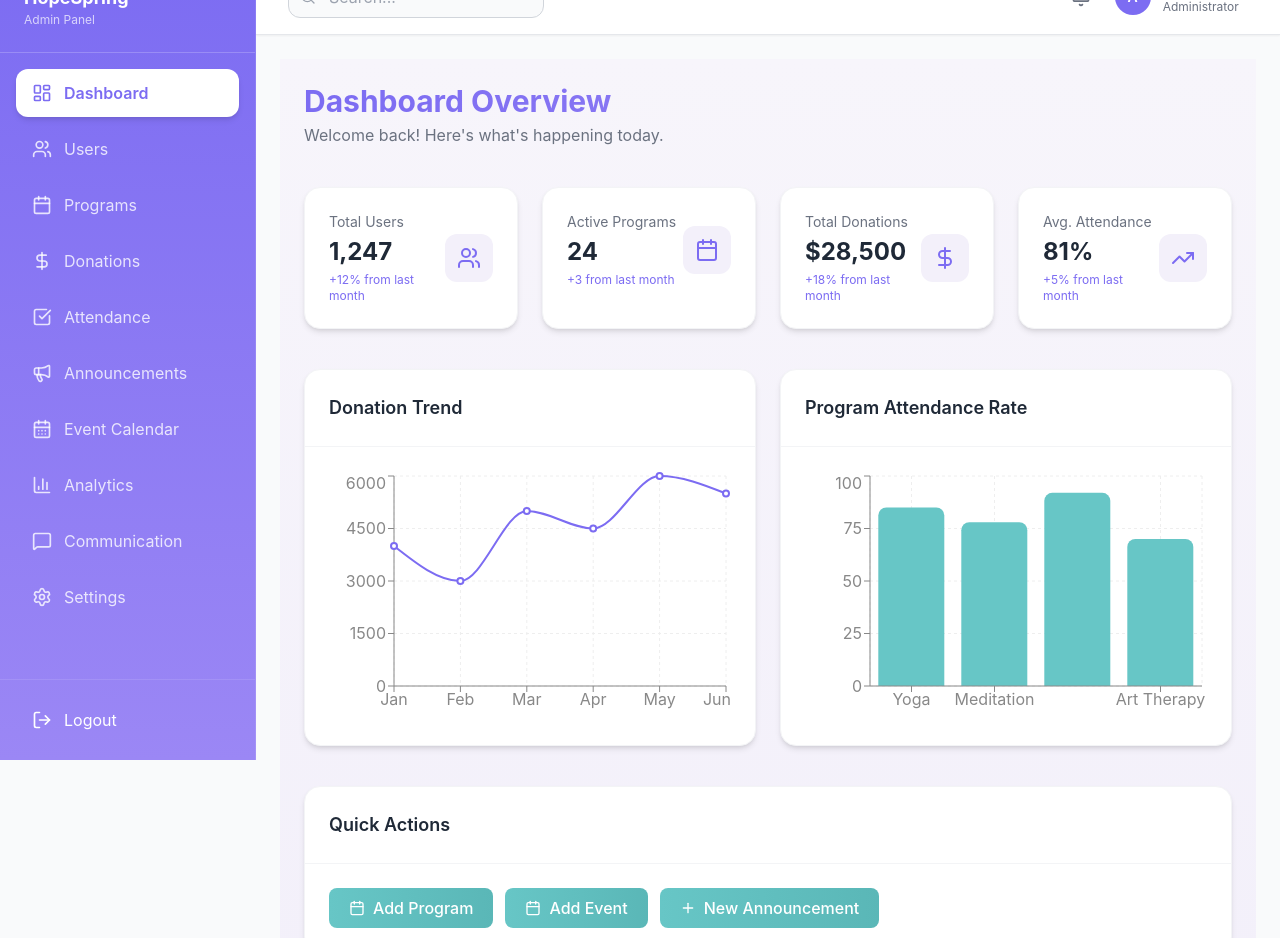
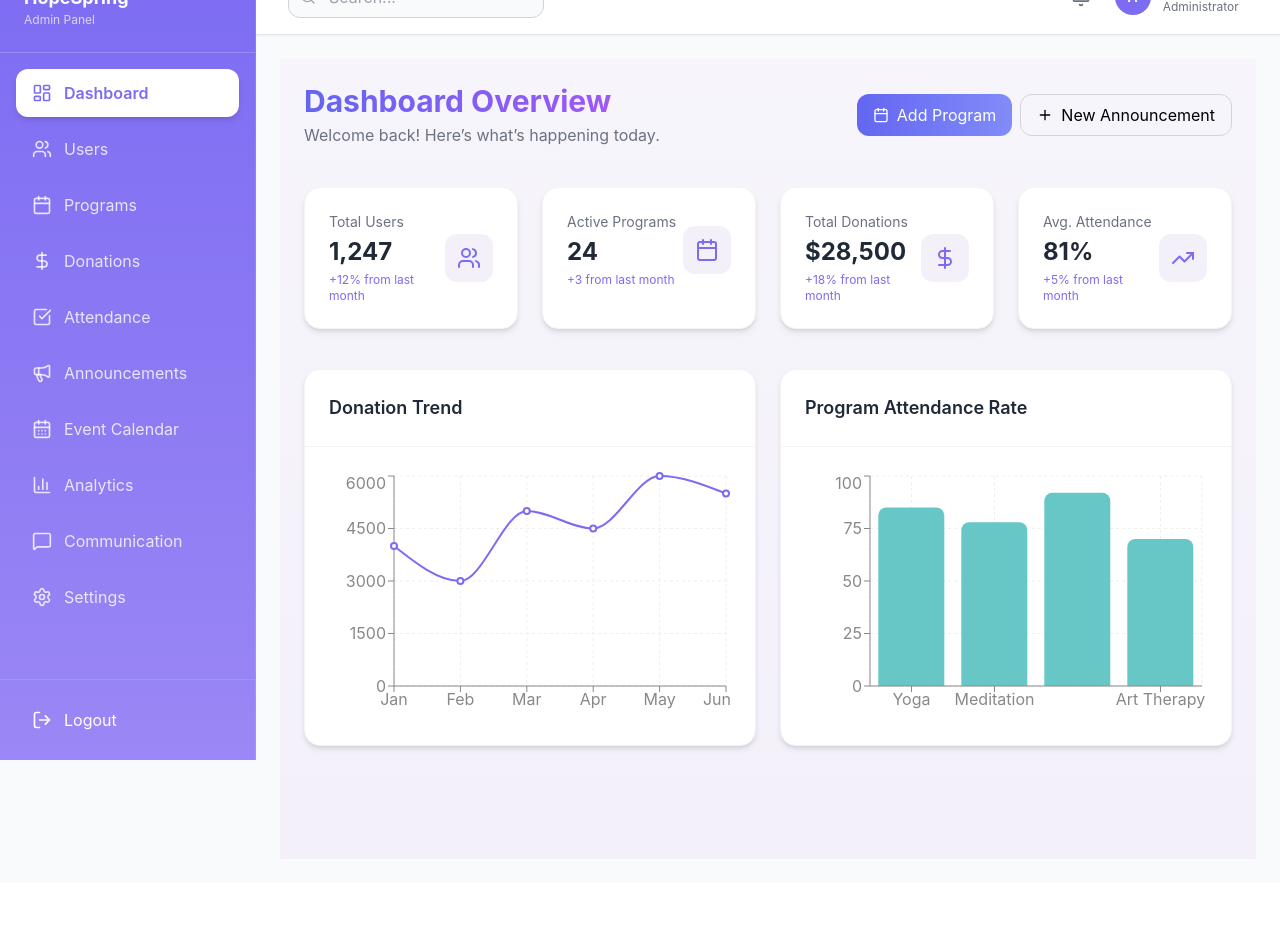
Before and after one commit to Aman-1603/HopeSpring, a React (Create React App) app in the folder hope_spring/: page /admin/dashboard in a window 1280 px wide. Shown: the part 40-978 px from the top of the page. After the commit the page ends 923 px from the top, so only its background shows below. Built offline with nearby package versions, Linux system fonts and the light colour scheme.

Commit message:
Change buttons position in admin dashboard.

```diff
--- a/hope_spring/src/AdminSection/AdminDashboard.js
+++ b/hope_spring/src/AdminSection/AdminDashboard.js
@@ -41,12 +41,6 @@
     { title: "Avg. Attendance", value: "81%", icon: TrendingUp, change: "+5%" },
   ];
 
-  const quickActions = [
-    { label: "Add Program", icon: Calendar },
-    { label: "Add Event", icon: Calendar },
-    { label: "New Announcement", icon: Plus },
-  ];
-
   const handleCardClick = (title) => {
     if (title === "Total Users") navigate("/admin/users");
     else if (title === "Active Programs") navigate("/admin/programs");
@@ -57,16 +51,29 @@
   return (
     <AdminLayout>
       <div className="space-y-10 bg-gradient-to-b from-[#f7f5fb] to-[#f3f0fa] min-h-screen p-6">
-        {/* Header */}
+      {/* Header */}
+      <div className="flex flex-col sm:flex-row justify-between items-start sm:items-center gap-4">
         <div>
-          <h1 className="text-3xl font-bold bg-gradient-to-r from-[#7c6cf2] to-[#9b87f5] bg-clip-text text-transparent">
+          <h1 className="text-3xl font-bold bg-gradient-to-r from-indigo-500 to-purple-500 bg-clip-text text-transparent">
             Dashboard Overview
           </h1>
           <p className="text-gray-500 mt-1">
-            Welcome back! Here's what's happening today.
+            Welcome back! Here’s what’s happening today.
           </p>
         </div>
 
+        {/* Add Program + Announcement buttons */}
+        <div className="flex gap-2">
+          <button className="flex items-center gap-2 px-4 py-2 rounded-xl bg-gradient-to-r from-indigo-500 to-indigo-400 text-white hover:opacity-90 transition-all">
+            <Calendar className="w-4 h-4" />
+            Add Program
+          </button>
+          <button className="flex items-center gap-2 px-4 py-2 rounded-xl border border-gray-300 hover:bg-gray-50 transition-all">
+            <Plus className="w-4 h-4" />
+            New Announcement
+          </button>
+        </div>
+      </div>
         {/* Stats Grid */}
         <div className="grid grid-cols-1 sm:grid-cols-2 lg:grid-cols-4 gap-6">
           {stats.map((stat, index) => (
@@ -150,24 +157,6 @@
             </div>
           </div>
         </div>
-
-        {/* Quick Actions */}
-        <div className="bg-white rounded-2xl border border-gray-100 shadow-md">
-          <div className="p-6 border-b border-gray-100">
-            <h2 className="text-lg font-semibold text-gray-800">Quick Actions</h2>
-          </div>
-          <div className="p-6 flex flex-wrap gap-3">
-            {quickActions.map((action, index) => (
-              <button
-                key={index}
-                className="flex items-center px-5 py-2 bg-gradient-to-r from-[#67c6c6] to-[#5ab7b7] text-white font-medium rounded-lg hover:opacity-90 transition"
-              >
-                <action.icon className="w-4 h-4 mr-2" />
-                {action.label}
-              </button>
-            ))}
-          </div>
-        </div>
       </div>
     </AdminLayout>
   );
```
